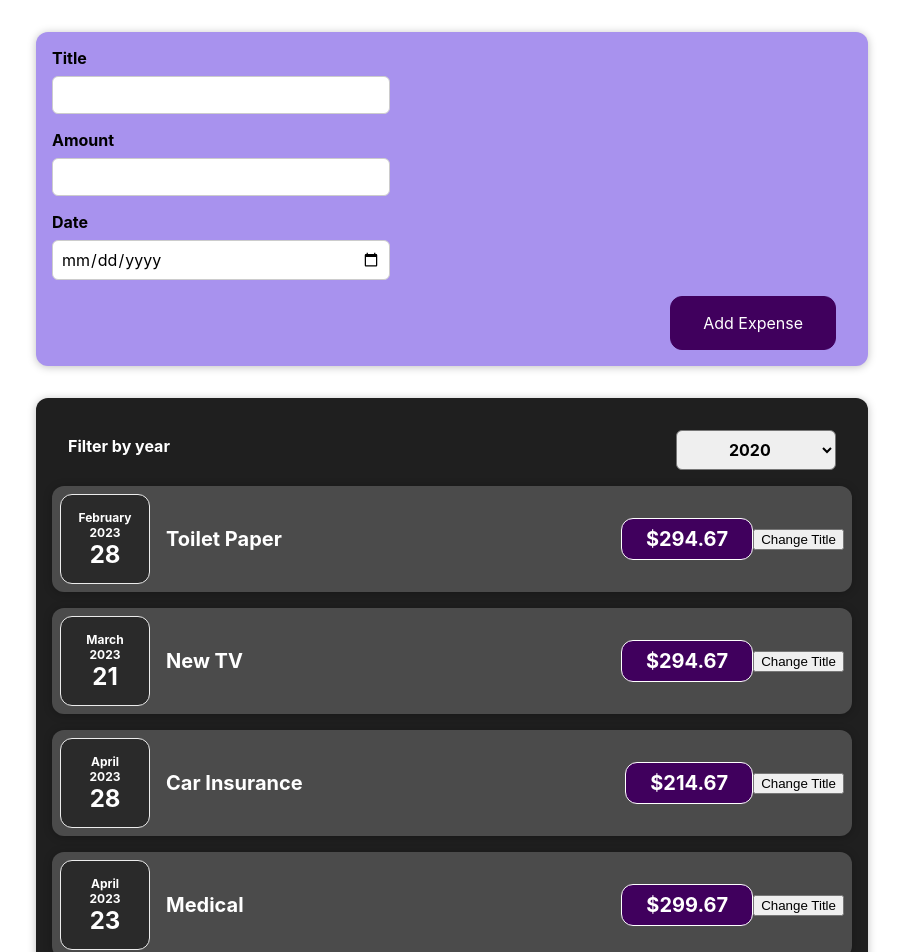
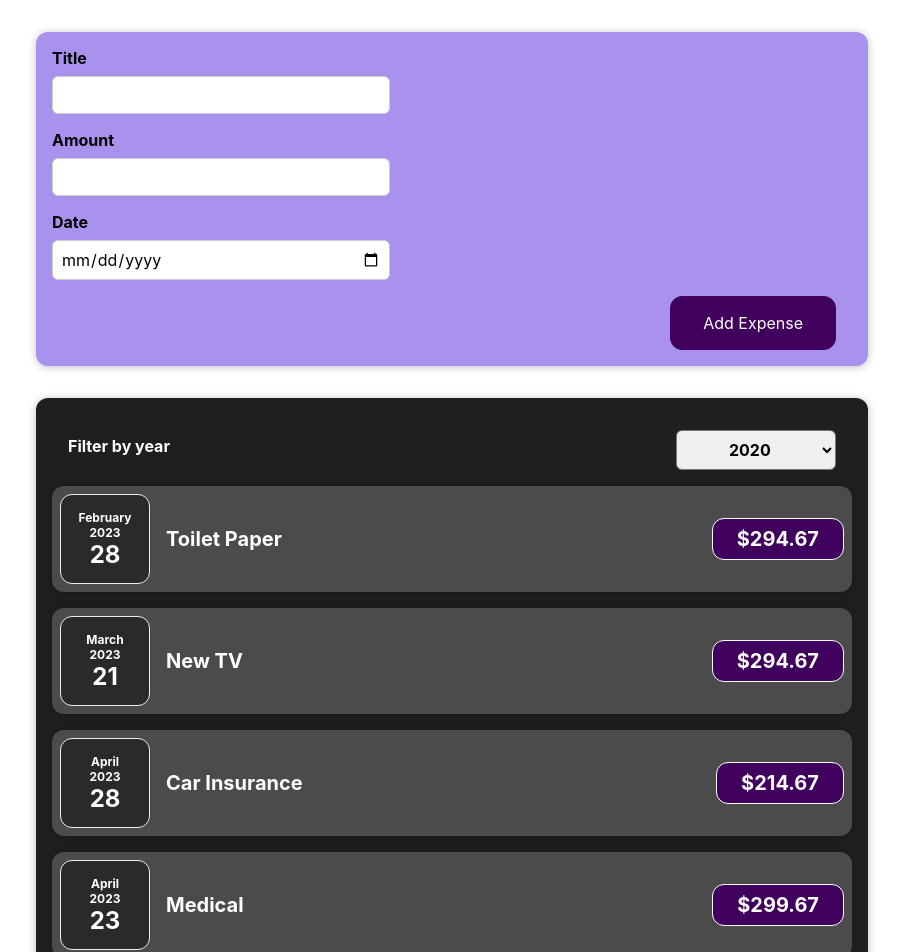
Before and after one commit to towficaziz/react-com-guide, a React (Create React App) app: page / in a window 1280 px wide. Shown: the top 952 px of the page, without its empty margins (188-1091 px from the left). Built offline with nearby package versions, Linux system fonts and the light colour scheme.

Commit message:
Rendering lists of data

```diff
--- a/src/components/Expenses/ExpenseItem.js
+++ b/src/components/Expenses/ExpenseItem.js
@@ -1,4 +1,4 @@
-import React, {useState} from "react";
+import React from "react";
 
 import './ExpenseItem.css';
 import Card from '../UI/Card';
@@ -8,22 +8,14 @@ import ExpenseDate from './ExpenseDate';
 // function ExpenseItem(props) {
 const ExpenseItem = (props) =>{
 
-  const [title, setTitle] = useState(props.title);
-  console.log('ExpenseItem evaluated by React');
-
-  const clickHandler = () =>{
-    setTitle('Updated!');
-    console.log(title);
-  };
 
   return (
     <Card className="expense-item">
       <ExpenseDate date={props.date} />
       <div className='expense-item__description'>
-        <h2>{title}</h2>
+        <h2>{props.title}</h2>
         <div className="expense-item__price">${props.amount}</div>
       </div>
-      <button onClick={clickHandler}>Change Title</button>
     </Card>
   );
 }
--- a/src/components/Expenses/Expenses.js
+++ b/src/components/Expenses/Expenses.js
@@ -1,4 +1,4 @@
-import React, {useState} from "react";
+import React, { useState } from "react";
 import ExpenseItem from "./ExpenseItem";
 import Card from "../UI/Card";
 import "./Expenses.css";
@@ -6,35 +6,35 @@ import ExpensesFilter from "./ExpensesFilter";
 
 // function Expenses(props) {
 const Expenses = (props) => {
-  const [filteredYear, setFilteredYear] = useState('2020');
+  const [filteredYear, setFilteredYear] = useState("2020");
+  // const [filterInfoText, setFilterInfoText] = useState('2019, 2021 & 2022')
+  let filterInfoText = "2019, 2021 & 2022";
+  if (filteredYear === "2019") {
+    filterInfoText = "2020, 2021 & 2022";
+  } else if (filteredYear === "2021") {
+    filterInfoText = "2019, 2020 & 2022";
+  } else {
+    filterInfoText = "2019, 2020 & 2021";
+  }
+  const filterChangeHandler = (selectedYear) => {
+    setFilteredYear(selectedYear);
+  };
 
-  const filterChangeHandler = selectedYear => {
-    setFilteredYear(selectedYear);
-  }
   return (
     <div>
       <Card className="expenses">
-        <ExpensesFilter selected={filteredYear} onChangeFilter= {filterChangeHandler} />
-        <ExpenseItem
-          title={props.items[0].title}
-          amount={props.items[0].amount}
-          date={props.items[0].date}
+        <ExpensesFilter
+          selected={filteredYear}
+          onChangeFilter={filterChangeHandler}
         />
-        <ExpenseItem
-          title={props.items[1].title}
-          amount={props.items[1].amount}
-          date={props.items[1].date}
-        />
-        <ExpenseItem
-          title={props.items[2].title}
-          amount={props.items[2].amount}
-          date={props.items[2].date}
-        />
-        <ExpenseItem
-          title={props.items[3].title}
-          amount={props.items[3].amount}
-          date={props.items[3].date}
-        />
+        {/* <p>Data for years {filterInfoText} is hidden.</p> */}
+        {props.items.map((expense) => (
+          <ExpenseItem
+            title={expense.title}
+            amount={expense.amount}
+            date={expense.date}
+          />
+        ))}
       </Card>
     </div>
   );
```
